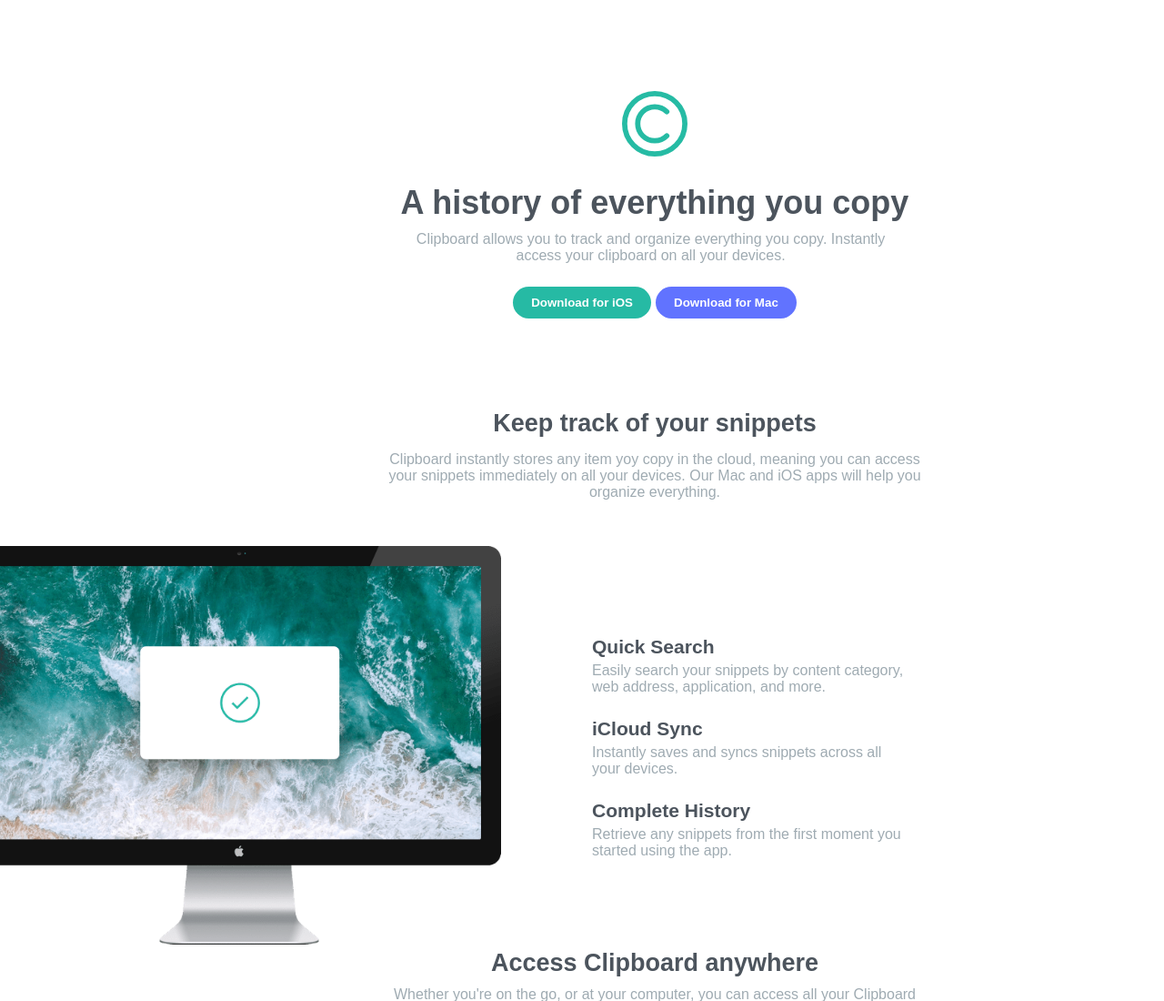
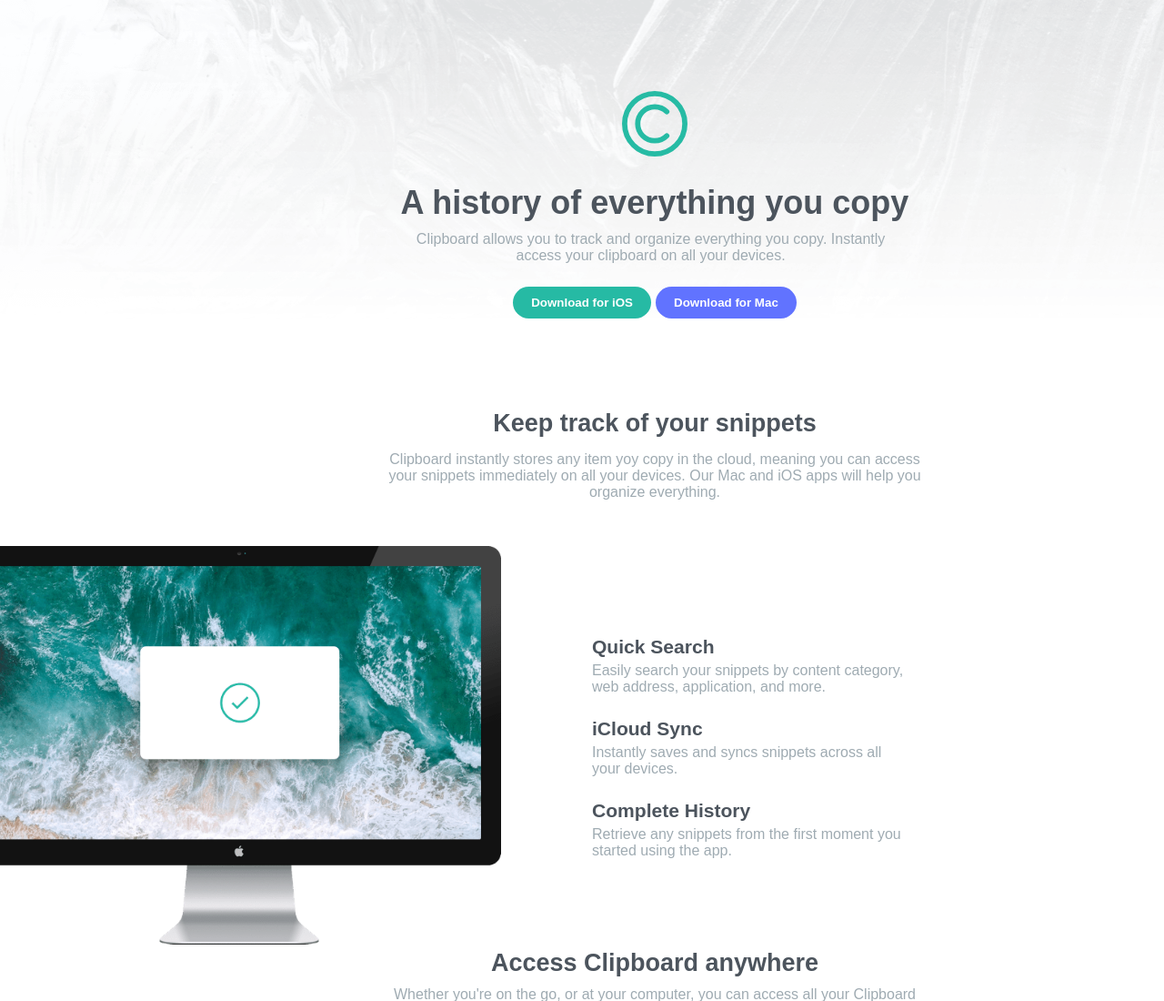
Before and after one commit to CairoGarb/Clip-Landing-Page, a plain HTML site: page index.html in a window 1280 px wide. Shown: the top 1100 px of the page at 91% size. Drawn offline with Linux system fonts and the light colour scheme; the site is published under a folder, as on GitHub Pages, so addresses that start at the root find nothing; a web font is replaced by a local one.

Commit message:
Update index.html

```diff
--- a/index.html
+++ b/index.html
@@ -4,7 +4,7 @@
   <meta charset="UTF-8">
   <meta name="viewport" content="width=device-width, initial-scale=1.0"> <!-- displays site properly based on user's device -->
 
-  <link rel="icon" type="image/png" sizes="32x32" href="/images/favicon-32x32.png">
+  <link rel="icon" type="image/png" sizes="32x32" href="images/favicon-32x32.png">
   <link rel="stylesheet" href="https://cdnjs.cloudflare.com/ajax/libs/font-awesome/6.5.1/css/all.min.css" integrity="sha512-DTOQO9RWCH3ppGqcWaEA1BIZOC6xxalwEsw9c2QQeAIftl+Vegovlnee1c9QX4TctnWMn13TZye+giMm8e2LwA==" crossorigin="anonymous" referrerpolicy="no-referrer" />
 
   <title>Frontend Mentor | Clipboard landing page</title>
@@ -42,7 +42,7 @@
 
 /* Main Div */
     #main {
-      background-image: url(/images/bg-header-desktop.png);
+      background-image: url(images/bg-header-desktop.png);
       background-size: cover;
       padding-top: 100px;
       display: flex;
```
